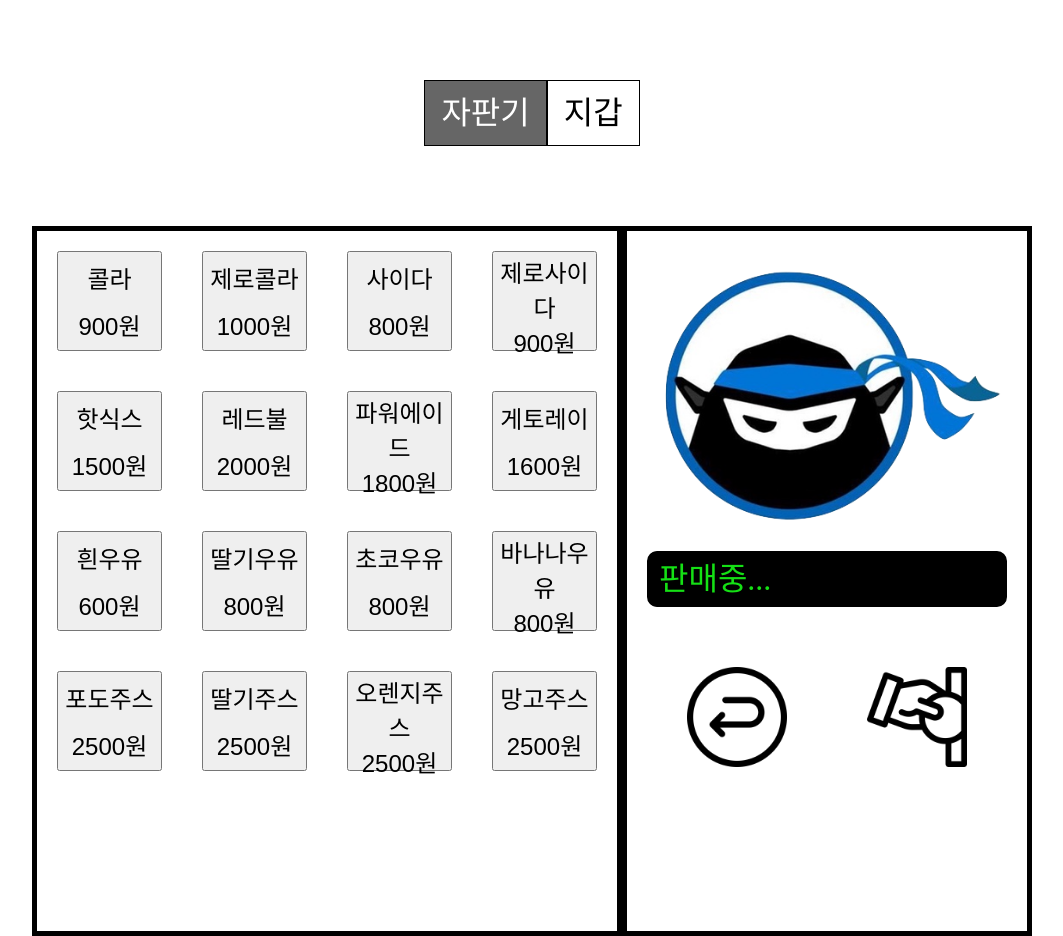
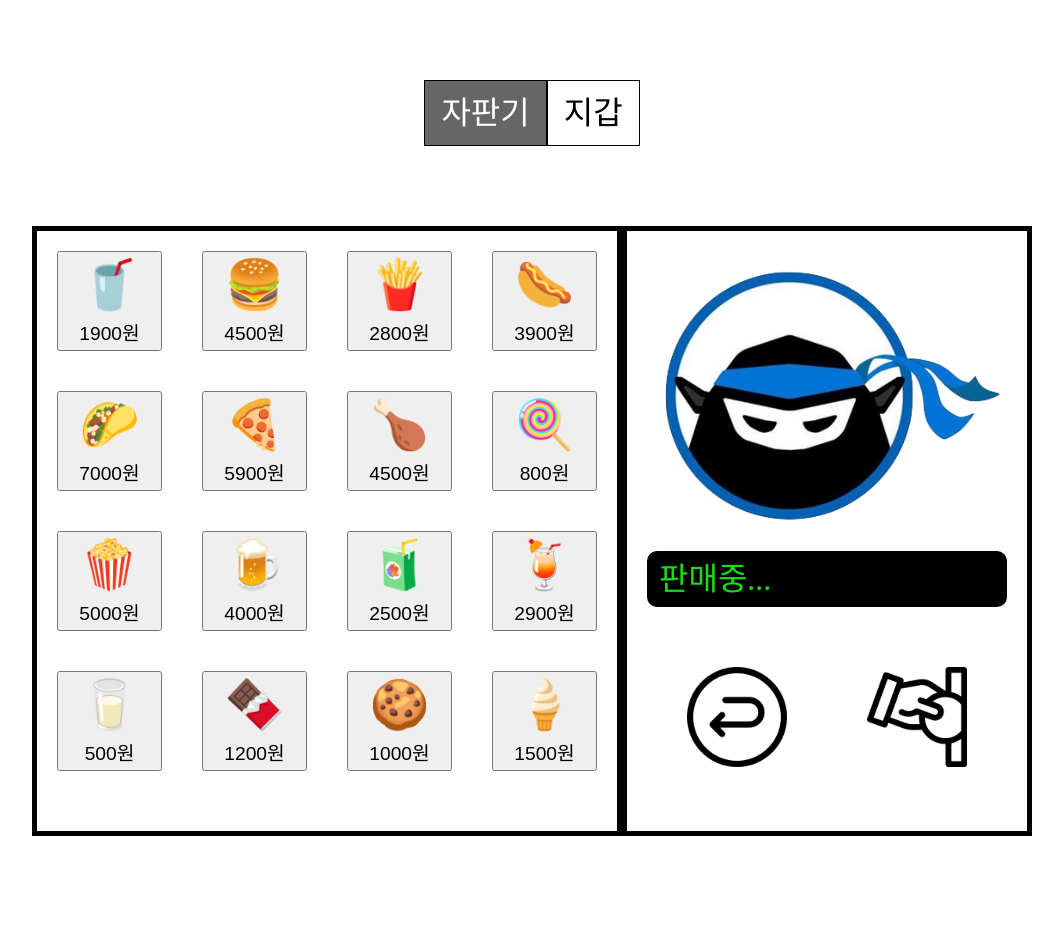
Before and after one commit to codesquad-members-2022/fe-vm, a React (Create React App) app in the folder vending-machine/: page / in a window 1280 px wide. Shown: the whole page, without its empty margins (108-1171 px from the left). After the commit the page ends 836 px from the top, so only its background shows below. Built offline with nearby package versions, Linux system fonts and the light colour scheme.

Commit message:
Design: Add product images on vending machine

```diff
--- a/vending-machine/src/component/Product.jsx
+++ b/vending-machine/src/component/Product.jsx
@@ -15,7 +15,6 @@ function Product({ name, price, quantity }) {
 const ProductBox = styled.button`
   margin: 20px;
   height: ${uiConst.VENDING_MACHINE_PRODUCT_HEIGHT}px;
-  font-size: 1.5rem;
   cursor: pointer;
   display: flex;
   flex-direction: column;
@@ -23,7 +22,11 @@ const ProductBox = styled.button`
   align-items: center;
 `;
 
-const ProductName = styled.div``;
-const ProductPrice = styled.div``;
+const ProductName = styled.div`
+  font-size: ${uiConst.VENDING_MACHINE_PRODUCT_SIZE}rem;
+`;
+const ProductPrice = styled.div`
+  font-size: 1.2rem;
+`;
 
 export default Product;
--- a/vending-machine/src/constant/uiConstant.js
+++ b/vending-machine/src/constant/uiConstant.js
@@ -1,5 +1,7 @@
 export const VENDING_MACHINE_WIDTH = 1000;
 
-export const VENDING_MACHINE_HEIHGT = 700;
+export const VENDING_MACHINE_HEIHGT = 600;
 
 export const VENDING_MACHINE_PRODUCT_HEIGHT = 100;
+
+export const VENDING_MACHINE_PRODUCT_SIZE = 3;
--- a/vending-machine/src/mockData/mockData.js
+++ b/vending-machine/src/mockData/mockData.js
@@ -1,21 +1,21 @@
 export const vendingMachineProductList = [
-  { id: 1, name: "콜라", quantity: 10, price: 900 },
-  { id: 2, name: "제로콜라", quantity: 10, price: 1000 },
-  { id: 3, name: "사이다", quantity: 10, price: 800 },
-  { id: 4, name: "제로사이다", quantity: 10, price: 900 },
+  { id: 1, name: "🥤", quantity: 10, price: 1900 },
+  { id: 2, name: "🍔", quantity: 10, price: 4500 },
+  { id: 3, name: "🍟", quantity: 10, price: 2800 },
+  { id: 4, name: "🌭", quantity: 10, price: 3900 },
 
-  { id: 5, name: "핫식스", quantity: 10, price: 1500 },
-  { id: 6, name: "레드불", quantity: 10, price: 2000 },
-  { id: 7, name: "파워에이드", quantity: 10, price: 1800 },
-  { id: 8, name: "게토레이", quantity: 10, price: 1600 },
+  { id: 5, name: "🌮", quantity: 0, price: 7000 },
+  { id: 6, name: "🍕", quantity: 10, price: 5900 },
+  { id: 7, name: "🍗", quantity: 10, price: 4500 },
+  { id: 8, name: "🍭", quantity: 0, price: 800 },
 
-  { id: 9, name: "흰우유", quantity: 10, price: 600 },
-  { id: 10, name: "딸기우유", quantity: 10, price: 800 },
-  { id: 11, name: "초코우유", quantity: 10, price: 800 },
-  { id: 12, name: "바나나우유", quantity: 10, price: 800 },
+  { id: 9, name: "🍿", quantity: 10, price: 5000 },
+  { id: 10, name: "🍺", quantity: 10, price: 4000 },
+  { id: 11, name: "🧃", quantity: 10, price: 2500 },
+  { id: 12, name: "🍹", quantity: 10, price: 2900 },
 
-  { id: 13, name: "포도주스", quantity: 10, price: 2500 },
-  { id: 14, name: "딸기주스", quantity: 10, price: 2500 },
-  { id: 15, name: "오렌지주스", quantity: 10, price: 2500 },
-  { id: 16, name: "망고주스", quantity: 10, price: 2500 },
+  { id: 13, name: "🥛", quantity: 10, price: 500 },
+  { id: 14, name: "🍫", quantity: 0, price: 1200 },
+  { id: 15, name: "🍪", quantity: 10, price: 1000 },
+  { id: 16, name: "🍦", quantity: 10, price: 1500 },
 ];
```
